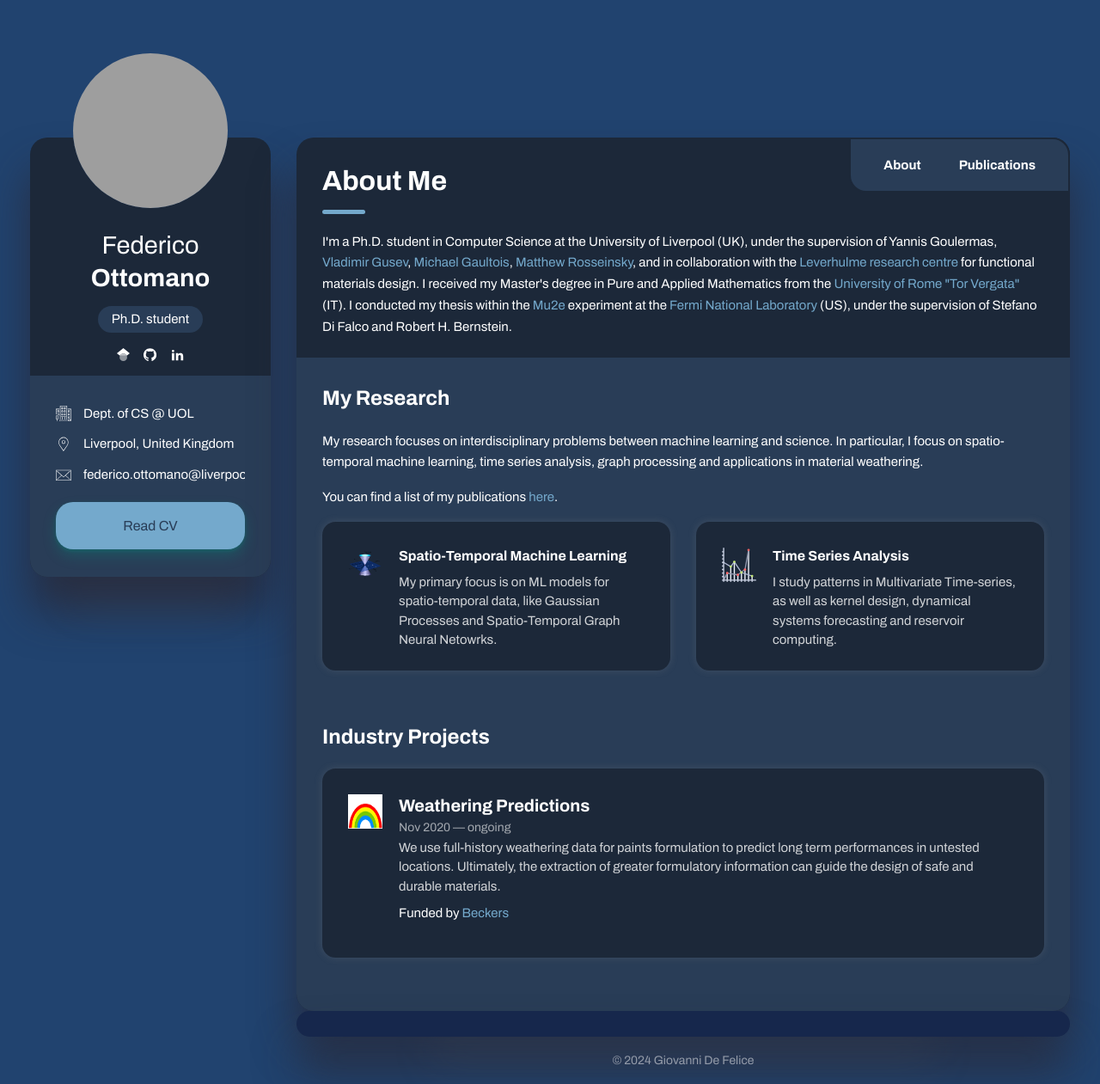
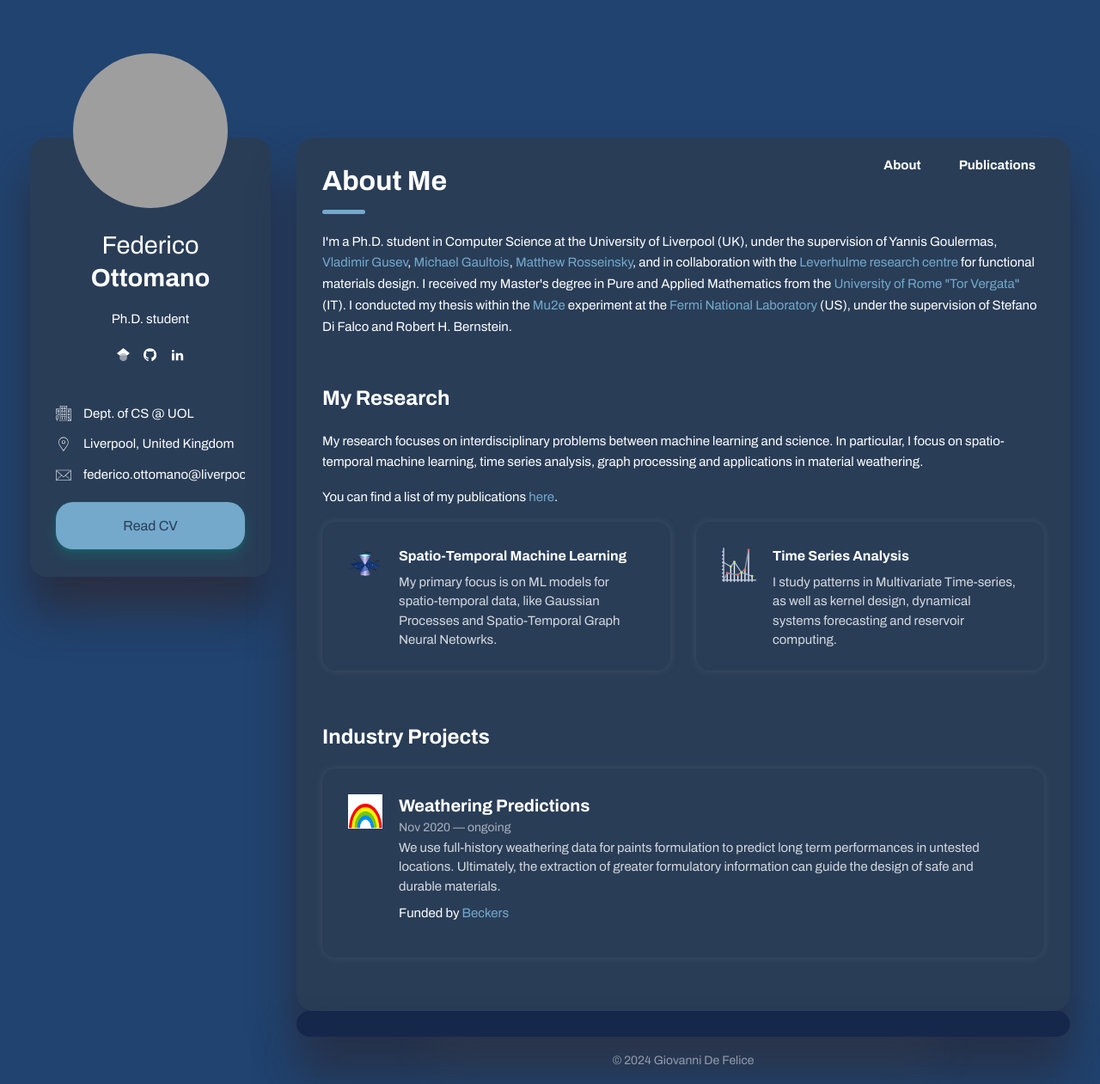
Before and after one commit to fedeotto/fedeotto.github.io, a Jekyll site: the page built from index.html, in a window 1280 px wide. Shown: the whole page at 86% size. Built offline with Jekyll 4.4.1, drawn with Linux system fonts in a browser that asks for light colours.

Commit message:
restored color box

```diff
--- a/assets/styles/style.css
+++ b/assets/styles/style.css
@@ -24,7 +24,7 @@
     --text-color-light: #637280;
     --text-color-on-primary: var(--white);
     --background-color: #21436f;
-    --tab-background-color: #1c2839;
+    --tab-background-color: var(--white);
     --box-background-color: #293d57;
 }
 
```
